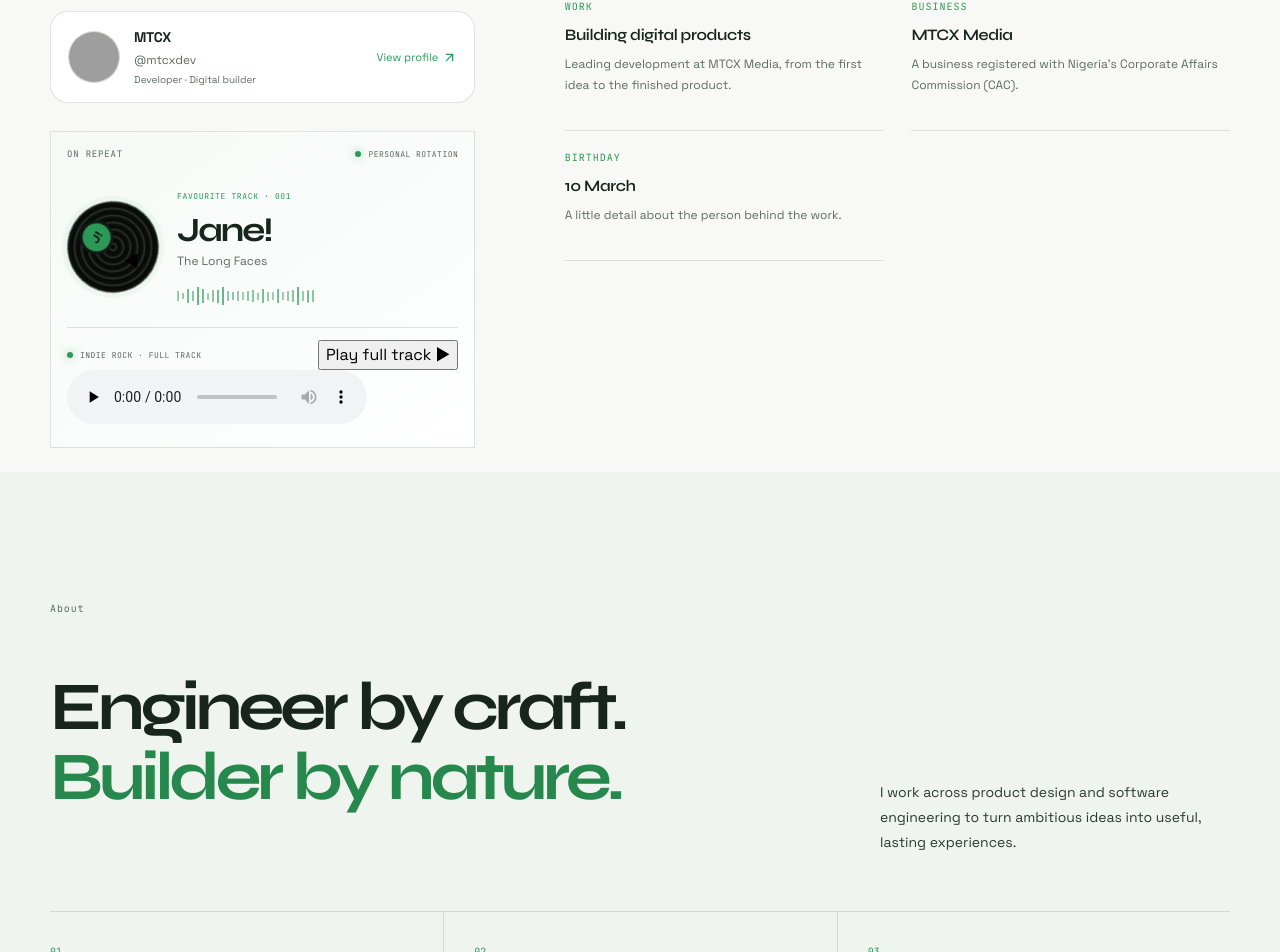
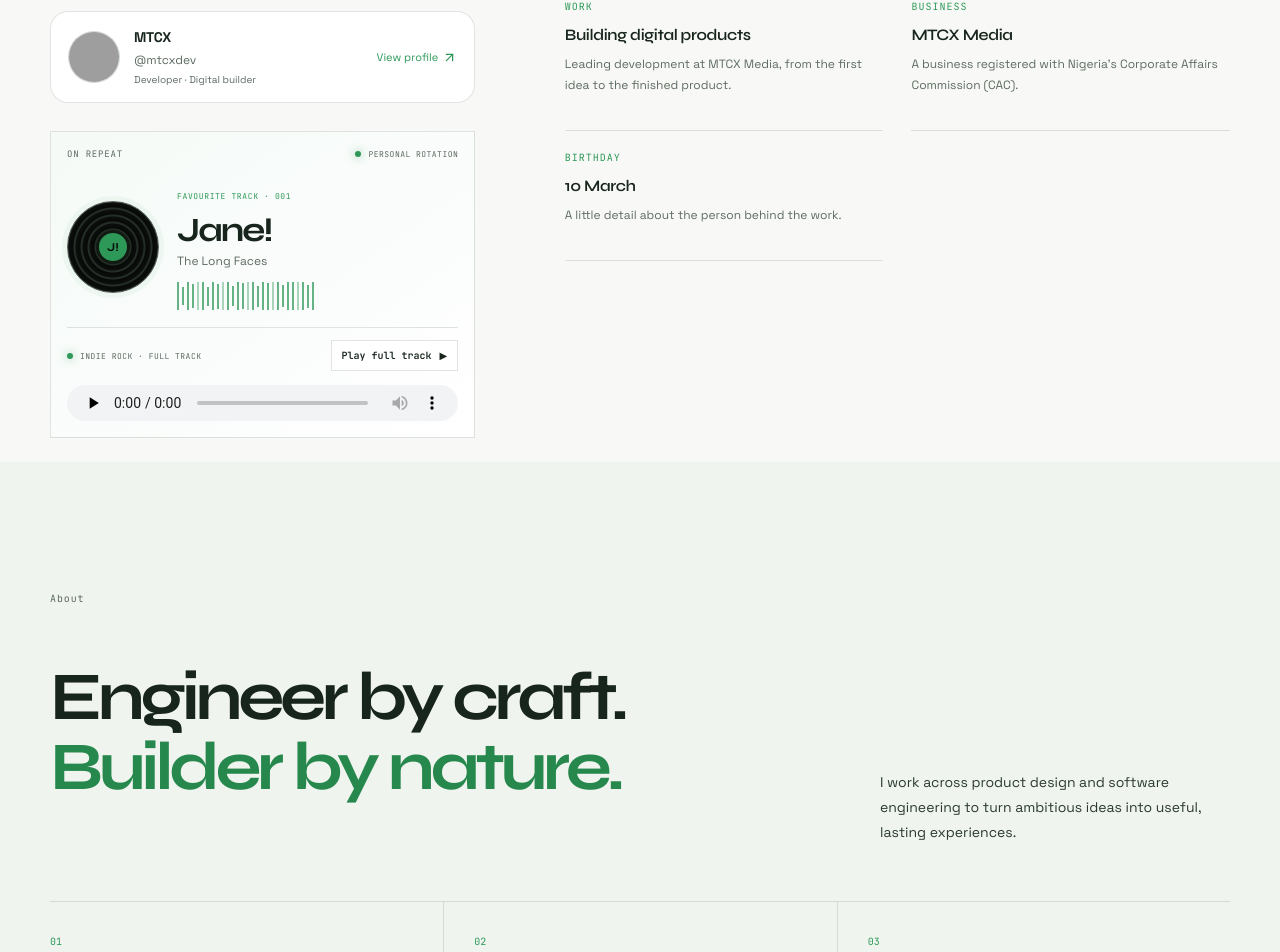
Before and after one commit to mtcxdev/mtcxdev.github.io, a React (Vite) app: page / in a window 1280 px wide. Shown: the part 1441-2393 px from the top of the page. Built offline with nearby package versions, Linux system fonts and the light colour scheme; no server answers; grey boxes are pictures that could not be loaded.

Commit message:
Remove broken intro overlay styles and refine local audio controls

```diff
--- a/src/App.css
+++ b/src/App.css
@@ -504,12 +504,12 @@
 .favourite-song{margin-top:28px;max-width:440px;min-width:0;padding:16px;border:1px solid var(--line);background:linear-gradient(145deg,color-mix(in srgb,var(--accent) 5%,var(--surface)),var(--surface));overflow:hidden}
 .favourite-song-top,.song-player-links{display:flex;align-items:center;justify-content:space-between;gap:12px}.favourite-song-top .eyebrow{margin:0;font-size:9px}.song-live,.song-player-links>span{display:flex;align-items:center;gap:7px;font:8px var(--font-mono);letter-spacing:.06em;color:var(--muted)}.song-live i,.song-player-links>span i{width:6px;height:6px;border-radius:50%;background:var(--accent);box-shadow:0 0 10px color-mix(in srgb,var(--accent) 60%,transparent)}
 .song-player-main{display:flex;align-items:center;gap:18px;padding:22px 0 16px}
-.song-vinyl{width:92px;height:92px;flex:0 0 92px;border-radius:50%;display:grid;place-items:center;text-decoration:none;background:repeating-radial-gradient(circle,#0a0d0b 0 2px,#252d27 3px 4px,#080a08 5px 7px);border:1px solid #59635b;box-shadow:0 0 0 5px color-mix(in srgb,var(--accent) 5%,transparent);animation:vinyl-idle 8s linear infinite}
+.song-vinyl{position:relative;width:92px;height:92px;flex:0 0 92px;border-radius:50%;display:grid;place-items:center;appearance:none;padding:0;cursor:pointer;background:repeating-radial-gradient(circle,#0a0d0b 0 2px,#252d27 3px 4px,#080a08 5px 7px);border:1px solid #59635b;box-shadow:0 0 0 5px color-mix(in srgb,var(--accent) 5%,transparent);animation:none}.favourite-song.is-playing .song-vinyl{animation:vinyl-idle 3s linear infinite}.vinyl-play-glyph{position:absolute;inset:auto 0 8px;margin:auto;width:23px;height:23px;border-radius:50%;display:grid;place-items:center;background:#101710;color:#fff;font:10px var(--font-mono);opacity:0;transition:opacity .2s}.song-vinyl:hover .vinyl-play-glyph,.song-vinyl:focus-visible .vinyl-play-glyph{opacity:1}
 .vinyl-label{width:34px;height:34px;display:grid;place-items:center;border-radius:50%;background:var(--accent);color:#08110b;border:3px solid #111a13;font:700 12px var(--font-display)}.vinyl-label i{font-style:normal}
 .song-copy{flex:1;min-width:0}.song-track-number{font:8px var(--font-mono);letter-spacing:.08em;color:var(--accent)}.song-copy h3{font:700 clamp(25px,3vw,34px)/1 var(--font-display);letter-spacing:-.06em;margin:7px 0 5px;color:var(--text)}.song-copy p{font-size:12px;color:var(--muted);margin:0}
-.song-waveform{height:30px;display:flex;align-items:center;gap:3px;margin-top:11px;overflow:hidden}.song-waveform i{width:2px;height:var(--bar);max-height:28px;flex:0 0 2px;background:var(--accent);opacity:.72;transform-origin:center;animation:waveform-dance .68s ease-in-out infinite alternate;animation-delay:calc(var(--i,0) * -40ms)}.song-waveform i:nth-child(3n){--i:3;animation-duration:.5s}.song-waveform i:nth-child(4n){--i:7;animation-duration:.9s}.song-waveform i:nth-child(5n){--i:11;opacity:.4}
-.song-player-links{border-top:1px solid var(--line);padding-top:12px}.song-player-links a{display:flex;align-items:center;gap:5px;text-decoration:none;font-size:10px;font-weight:600;color:var(--text)}.song-player-links a:hover{color:var(--accent)}
-.song-spotify-embed{display:block;width:100%;height:80px;border:0;margin-top:14px;border-radius:8px;overflow:hidden}
+.song-waveform{height:30px;display:flex;align-items:center;gap:3px;margin-top:11px;overflow:hidden}.song-waveform i{width:2px;height:var(--bar);max-height:28px;flex:0 0 2px;background:var(--accent);opacity:.72;transform-origin:center;animation:none}.favourite-song.is-playing .song-waveform i{animation:waveform-dance .68s ease-in-out infinite alternate;animation-delay:calc(var(--i,0) * -40ms)}.song-waveform i:nth-child(3n){--i:3;animation-duration:.5s}.song-waveform i:nth-child(4n){--i:7;animation-duration:.9s}.song-waveform i:nth-child(5n){--i:11;opacity:.4}
+.song-player-links{border-top:1px solid var(--line);padding-top:12px}.song-player-links button{display:flex;align-items:center;gap:8px;appearance:none;border:1px solid var(--line);background:var(--surface);color:var(--text);padding:8px 10px;font:600 10px var(--font-mono);cursor:pointer}.song-player-links button:hover{border-color:var(--accent);color:var(--accent)}
+.song-audio{display:block;width:100%;height:36px;margin-top:14px;accent-color:var(--accent)}.song-audio-note{font-size:10px;line-height:1.6;color:var(--muted);margin-top:10px}.song-audio-note code{color:var(--text);overflow-wrap:anywhere}
 @keyframes vinyl-idle{to{transform:rotate(360deg)}}@keyframes waveform-dance{from{transform:scaleY(.3);opacity:.45}to{transform:scaleY(1);opacity:1}}
-@media(max-width:760px){.favourite-song{max-width:none;margin-top:25px;padding:14px}.song-player-main{gap:14px;padding:18px 0 14px}.song-vinyl{width:76px;height:76px;flex-basis:76px}.song-waveform{gap:2px}.song-waveform i{width:2px;flex-basis:2px}.song-spotify-embed{height:80px}}
-@media(prefers-reduced-motion:reduce){.song-vinyl,.song-waveform i{animation:none}}
+@media(max-width:760px){.favourite-song{max-width:none;margin-top:25px;padding:14px}.song-player-main{gap:14px;padding:18px 0 14px}.song-vinyl{width:76px;height:76px;flex-basis:76px}.song-waveform{gap:2px}.song-waveform i{width:2px;flex-basis:2px}.song-audio{height:36px}}
+@media(prefers-reduced-motion:reduce){.song-vinyl,.song-waveform i{animation:none!important}}
```
